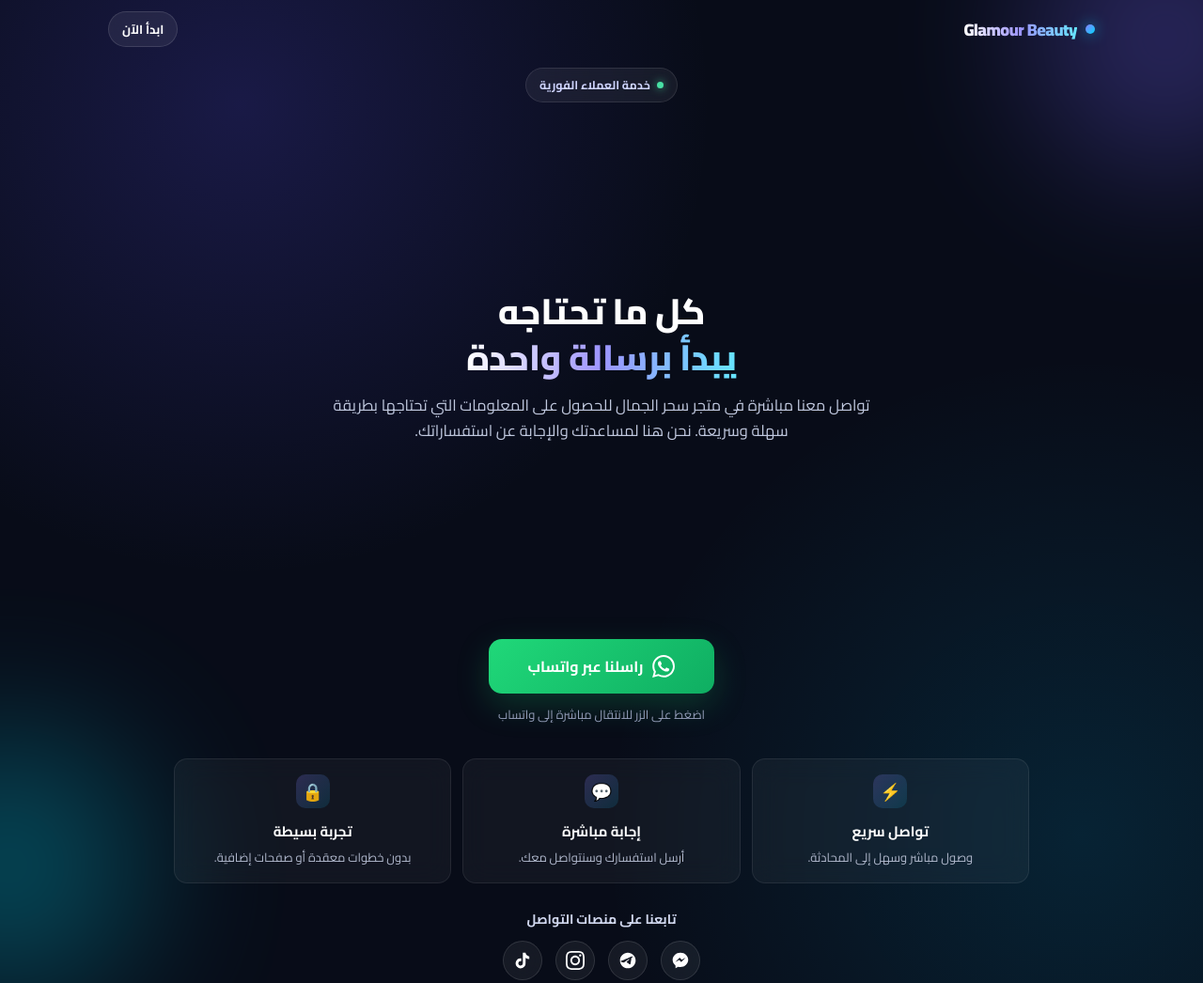
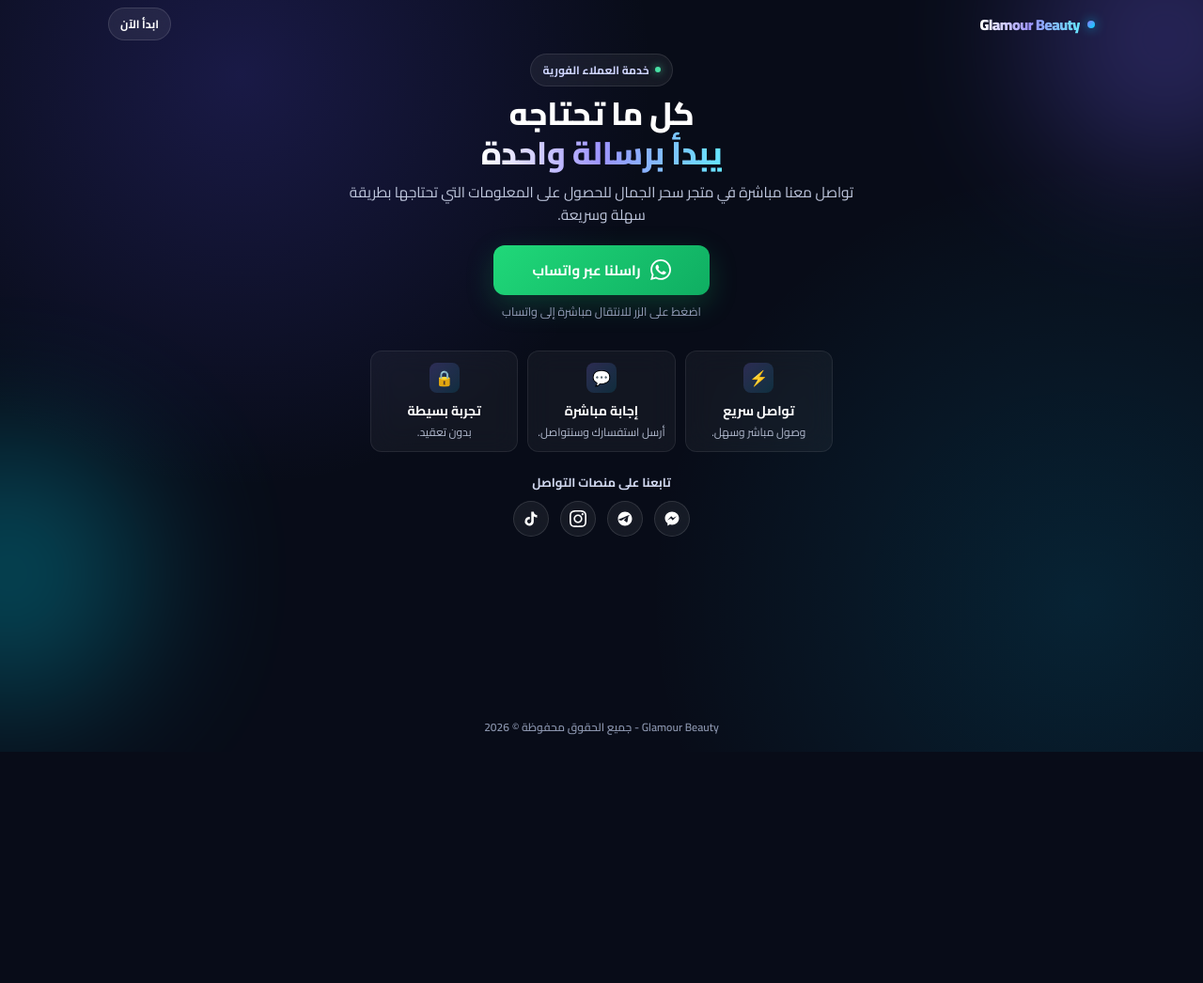
Before and after one commit to Glamour-collab/glamour-beauty-store, a plain HTML site: page index.html in a window 1280 px wide. Shown: the top 1046 px of the page at 94% size. After the commit the page ends 800 px from the top, so only its background shows below. Drawn offline with Linux system fonts and the light colour scheme.

Commit message:
Update index.html

```diff
--- a/index.html
+++ b/index.html
@@ -106,6 +106,8 @@
       min-height: 100vh;
       position: relative;
       overflow: hidden;
+      display: flex;
+      flex-direction: column;
     }
 
     .glow {
@@ -132,7 +134,7 @@
 
     header {
       width: 100%;
-      padding: 12px 20px;
+      padding: 8px 16px;
       position: relative;
       z-index: 5;
     }
@@ -148,18 +150,18 @@
     .logo {
       display: flex;
       align-items: center;
-      gap: 9px;
-      font-size: 18px;
+      gap: 8px;
+      font-size: 16px;
       font-weight: 800;
       letter-spacing: -0.5px;
     }
 
     .logo-dot {
-      width: 10px;
-      height: 10px;
+      width: 8px;
+      height: 8px;
       border-radius: 50%;
       background: linear-gradient(135deg, #8b7cff, #00d9ff);
-      box-shadow: 0 0 15px rgba(0, 210, 255, 0.7);
+      box-shadow: 0 0 12px rgba(0, 210, 255, 0.7);
     }
 
     .brand-name {
@@ -171,65 +173,64 @@
     }
 
     .header-button {
-      padding: 6px 14px;
+      padding: 5px 12px;
       border-radius: 50px;
       background: rgba(255,255,255,0.07);
       border: 1px solid rgba(255,255,255,0.12);
-      font-size: 13px;
+      font-size: 12px;
       font-weight: 700;
       backdrop-filter: blur(12px);
     }
 
+    /* تقليص الارتفاع والهوامش لضمان بقاء المحتوى بالكامل في الشاشة الأولى */
     .hero {
       max-width: 900px;
-      margin: auto;
-      min-height: calc(100vh - 60px);
+      margin: 0 auto;
       display: flex;
       flex-direction: column;
-      justify-content: space-between;
+      align-items: center;
       text-align: center;
-      padding: 10px 20px 20px;
+      padding: 5px 15px 15px;
       position: relative;
       z-index: 2;
     }
 
     .hero-top {
-      width: 100%;
+      margin-bottom: 8px;
     }
 
     .hero-content {
-      width: 100%;
-      margin: auto 0;
+      margin-bottom: 15px;
     }
 
     .badge {
       display: inline-flex;
       align-items: center;
-      gap: 7px;
-      padding: 6px 14px;
+      gap: 6px;
+      padding: 5px 12px;
       border-radius: 50px;
       background: rgba(255,255,255,0.06);
       border: 1px solid rgba(255,255,255,0.10);
       color: #cfd5ff;
-      font-size: 12.5px;
+      font-size: 12px;
       font-weight: 700;
       backdrop-filter: blur(12px);
     }
 
     .badge span {
-      width: 7px;
-      height: 7px;
+      width: 6px;
+      height: 6px;
       background: #48e0a4;
       border-radius: 50%;
-      box-shadow: 0 0 10px rgba(72,224,164,0.8);
+      box-shadow: 0 0 8px rgba(72,224,164,0.8);
     }
 
     h1 {
-      font-size: clamp(26px, 4.5vw, 38px);
-      line-height: 1.3;
+      font-size: clamp(24px, 4vw, 34px);
+      line-height: 1.25;
       letter-spacing: -0.4px;
       font-weight: 800;
-      margin-bottom: 12px;
+      margin-bottom: 8px;
     }
 
     h1 .line-break {
@@ -244,16 +245,16 @@
     }
 
     .subtitle {
-      max-width: 580px;
-      margin: auto;
+      max-width: 550px;
+      margin: 0 auto;
       color: #c0c8de;
-      font-size: clamp(14px, 2.1vw, 16.5px);
-      line-height: 1.65;
+      font-size: clamp(13.5px, 2vw, 15.5px);
+      line-height: 1.55;
     }
 
     .cta-area {
       width: 100%;
-      margin-top: 10px;
+      margin-top: 5px;
       margin-bottom: 10px;
     }
 
@@ -268,48 +269,48 @@
       align-items: center;
       justify-content: center;
       gap: 10px;
-      min-width: 240px;
-      padding: 14px 22px;
-      border-radius: 14px;
+      min-width: 230px;
+      padding: 12px 20px;
+      border-radius: 12px;
       background: linear-gradient(135deg, #20d879, #0fae62);
       color: #ffffff;
-      font-size: 16px;
+      font-size: 15px;
       font-weight: 700;
-      box-shadow: 0 12px 35px rgba(24, 201, 111, 0.22);
+      box-shadow: 0 10px 30px rgba(24, 201, 111, 0.22);
       transition: transform 0.2s ease, box-shadow 0.2s ease;
     }
 
     .whatsapp-button:hover {
-      transform: translateY(-3px);
-      box-shadow: 0 18px 45px rgba(24, 201, 111, 0.32);
+      transform: translateY(-2px);
+      box-shadow: 0 14px 35px rgba(24, 201, 111, 0.32);
     }
 
     .whatsapp-icon {
-      width: 24px;
-      height: 24px;
+      width: 22px;
+      height: 22px;
       fill: currentColor;
     }
 
     .small-note {
-      margin-top: 10px;
+      margin-top: 6px;
       color: #939db8;
-      font-size: 13px;
+      font-size: 12.5px;
     }
 
     .features {
       max-width: 950px;
       margin: 0 auto;
-      padding: 5px 20px 20px;
+      padding: 5px 15px 15px;
       display: grid;
       grid-template-columns: repeat(3, 1fr);
-      gap: 12px;
+      gap: 10px;
       position: relative;
       z-index: 2;
     }
 
     .feature {
-      padding: 16px 14px;
-      border-radius: 14px;
+      padding: 12px 10px;
+      border-radius: 12px;
       background: rgba(255,255,255,0.045);
       border: 1px solid rgba(255,255,255,0.08);
       backdrop-filter: blur(14px);
@@ -317,56 +318,56 @@
     }
 
     .feature-icon {
-      width: 36px;
-      height: 36px;
-      margin: 0 auto 10px;
-      border-radius: 10px;
+      width: 32px;
+      height: 32px;
+      margin: 0 auto 6px;
+      border-radius: 8px;
       display: flex;
       align-items: center;
       justify-content: center;
       background: linear-gradient(135deg, rgba(139,124,255,0.22), rgba(0,210,255,0.12));
-      font-size: 18px;
+      font-size: 16px;
     }
 
     .feature h3 {
-      font-size: 15px;
+      font-size: 14px;
       font-weight: 700;
-      margin-bottom: 4px;
+      margin-bottom: 2px;
       color: #ffffff;
     }
 
     .feature p {
       color: #b0b8cc;
-      font-size: 13px;
-      line-height: 1.5;
+      font-size: 12px;
+      line-height: 1.4;
     }
 
     .social-section {
       max-width: 950px;
-      margin: 5px auto 15px;
-      padding: 0 20px;
+      margin: 5px auto 10px;
+      padding: 0 15px;
       text-align: center;
       position: relative;
       z-index: 2;
     }
 
     .social-title {
-      font-size: 14px;
+      font-size: 13px;
       font-weight: 700;
       color: #d1d8ef;
-      margin-bottom: 10px;
+      margin-bottom: 8px;
     }
 
     .social-links {
       display: flex;
       justify-content: center;
       align-items: center;
-      gap: 14px;
+      gap: 12px;
     }
 
     .social-btn {
-      width: 42px;
-      height: 42px;
+      width: 38px;
+      height: 38px;
       border-radius: 50%;
       background: rgba(255, 255, 255, 0.06);
       border: 1px solid rgba(255, 255, 255, 0.12);
@@ -379,43 +380,32 @@
     }
 
     .social-btn svg {
-      width: 20px;
-      height: 20px;
+      width: 18px;
+      height: 18px;
       fill: currentColor;
     }
 
     .social-btn:hover {
-      transform: translateY(-3px);
+      transform: translateY(-2px);
       background: rgba(255, 255, 255, 0.15);
       border-color: rgba(139, 124, 255, 0.5);
-      box-shadow: 0 6px 20px rgba(108, 92, 231, 0.3);
     }
 
     footer {
       text-align: center;
-      padding: 10px 20px 20px;
+      padding: 8px 15px 15px;
       color: #8a94ad;
-      font-size: 12.5px;
+      font-size: 12px;
       font-weight: 600;
       position: relative;
       z-index: 2;
+      margin-top: auto;
     }
 
     @media (max-width: 700px) {
-      header {
-        padding: 10px 14px;
-      }
-      .hero {
-        padding: 10px 14px 15px;
-      }
-      .whatsapp-button {
-        width: 100%;
-        max-width: 320px;
-      }
       .features {
         grid-template-columns: 1fr;
-        padding: 5px 14px 15px;
-        gap: 10px;
+        gap: 8px;
       }
     }
   </style>
@@ -450,7 +440,7 @@
         </h1>
 
         <p class="subtitle">
-          تواصل معنا مباشرة في متجر سحر الجمال للحصول على المعلومات التي تحتاجها بطريقة سهلة وسريعة. نحن هنا لمساعدتك والإجابة عن استفساراتك.
+          تواصل معنا مباشرة في متجر سحر الجمال للحصول على المعلومات التي تحتاجها بطريقة سهلة وسريعة.
         </p>
       </div>
 
@@ -474,17 +464,17 @@
       <div class="feature">
         <div class="feature-icon">⚡</div>
         <h3>تواصل سريع</h3>
-        <p>وصول مباشر وسهل إلى المحادثة.</p>
+        <p>وصول مباشر وسهل.</p>
       </div>
       <div class="feature">
         <div class="feature-icon">💬</div>
         <h3>إجابة مباشرة</h3>
-        <p>أرسل استفسارك وسنتواصل معك.</p>
+        <p>أرسل استفسارك وسنتواصل.</p>
       </div>
       <div class="feature">
         <div class="feature-icon">🔒</div>
         <h3>تجربة بسيطة</h3>
-        <p>بدون خطوات معقدة أو صفحات إضافية.</p>
+        <p>بدون تعقيد.</p>
       </div>
     </section>
 
```
